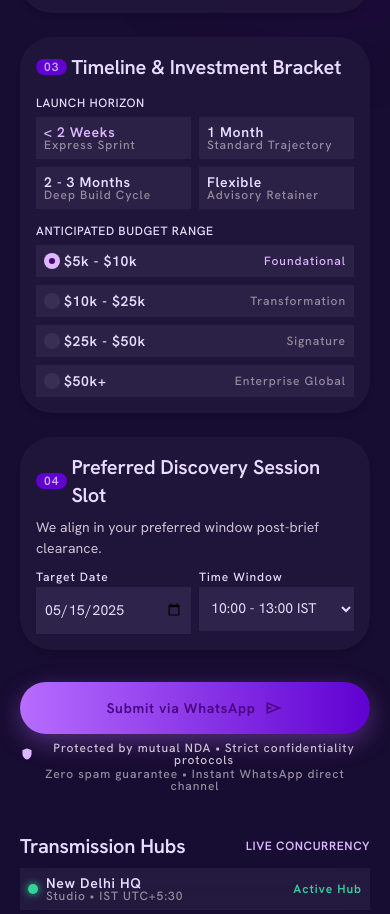
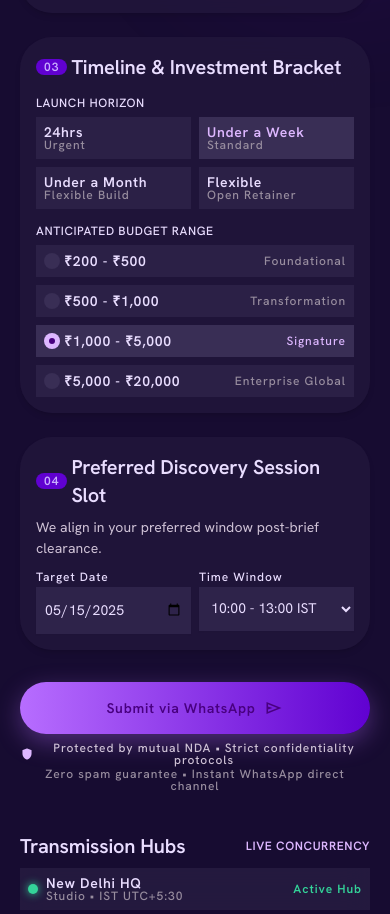
Before and after one commit to ayush-sr0/slr-graphics, a plain HTML site: page stitch_creative_agency_portfolio_website 2/contact_project_inquiry_mobile/code.html in a window 390 px wide. Shown: the part 1502-2416 px from the top of the page. Drawn offline with nearby package versions, Linux system fonts and the light colour scheme.

Commit message:
Update Section 03 mobile timeline categories and INR budget brackets to match desktop

```diff
--- a/stitch_creative_agency_portfolio_website 2/contact_project_inquiry_mobile/code.html
+++ b/stitch_creative_agency_portfolio_website 2/contact_project_inquiry_mobile/code.html
@@ -129,24 +129,24 @@
 <span class="font-label-sm text-label-sm text-on-surface font-medium uppercase tracking-wider">Launch Horizon</span>
 <div class="grid grid-cols-2 gap-2" id="horizon-group">
 <label class="flex flex-col p-space-sm rounded-DEFAULT bg-surface-container-highest/50 cursor-pointer text-left transition-all hover:bg-surface-container-highest">
-<input checked="" class="sr-only" name="horizon" type="radio" value="2w"/>
-<span class="font-label-md text-label-md text-on-surface font-semibold horizon-title text-primary">&lt; 2 Weeks</span>
-<span class="font-label-sm text-label-sm text-outline">Express Sprint</span>
+<input class="sr-only" name="horizon" type="radio" value="24hrs"/>
+<span class="font-label-md text-label-md text-on-surface font-semibold horizon-title">24hrs</span>
+<span class="font-label-sm text-label-sm text-outline">Urgent</span>
+</label>
+<label class="flex flex-col p-space-sm rounded-DEFAULT bg-surface-container-highest cursor-pointer text-left transition-all">
+<input checked="" class="sr-only" name="horizon" type="radio" value="week"/>
+<span class="font-label-md text-label-md text-on-surface font-semibold horizon-title text-primary">Under a Week</span>
+<span class="font-label-sm text-label-sm text-outline">Standard</span>
 </label>
 <label class="flex flex-col p-space-sm rounded-DEFAULT bg-surface-container-highest/50 cursor-pointer text-left transition-all hover:bg-surface-container-highest">
-<input class="sr-only" name="horizon" type="radio" value="1m"/>
-<span class="font-label-md text-label-md text-on-surface font-semibold horizon-title">1 Month</span>
-<span class="font-label-sm text-label-sm text-outline">Standard Trajectory</span>
-</label>
-<label class="flex flex-col p-space-sm rounded-DEFAULT bg-surface-container-highest/50 cursor-pointer text-left transition-all hover:bg-surface-container-highest">
-<input class="sr-only" name="horizon" type="radio" value="3m"/>
-<span class="font-label-md text-label-md text-on-surface font-semibold horizon-title">2 - 3 Months</span>
-<span class="font-label-sm text-label-sm text-outline">Deep Build Cycle</span>
+<input class="sr-only" name="horizon" type="radio" value="month"/>
+<span class="font-label-md text-label-md text-on-surface font-semibold horizon-title">Under a Month</span>
+<span class="font-label-sm text-label-sm text-outline">Flexible Build</span>
 </label>
 <label class="flex flex-col p-space-sm rounded-DEFAULT bg-surface-container-highest/50 cursor-pointer text-left transition-all hover:bg-surface-container-highest">
 <input class="sr-only" name="horizon" type="radio" value="flex"/>
 <span class="font-label-md text-label-md text-on-surface font-semibold horizon-title">Flexible</span>
-<span class="font-label-sm text-label-sm text-outline">Advisory Retainer</span>
+<span class="font-label-sm text-label-sm text-outline">Open Retainer</span>
 </label>
 </div>
 </div>
@@ -156,41 +156,41 @@
 <div class="flex flex-col gap-2" id="budget-group">
 <label class="flex items-center justify-between p-space-sm rounded-DEFAULT bg-surface-container-highest/50 cursor-pointer transition-all hover:bg-surface-container-highest">
 <div class="flex items-center gap-space-xs">
-<input checked="" class="sr-only" name="budget" type="radio" value="5-10"/>
+<input class="sr-only" name="budget" type="radio" value="200-500"/>
+<div class="w-4 h-4 rounded-full bg-surface-variant flex items-center justify-center budget-bullet">
+<div class="w-1.5 h-1.5 rounded-full bg-transparent"></div>
+</div>
+<span class="font-label-md text-label-md text-on-surface font-semibold">₹200 - ₹500</span>
+</div>
+<span class="font-label-sm text-label-sm text-outline">Foundational</span>
+</label>
+<label class="flex items-center justify-between p-space-sm rounded-DEFAULT bg-surface-container-highest/50 cursor-pointer transition-all hover:bg-surface-container-highest">
+<div class="flex items-center gap-space-xs">
+<input class="sr-only" name="budget" type="radio" value="500-1000"/>
+<div class="w-4 h-4 rounded-full bg-surface-variant flex items-center justify-center budget-bullet">
+<div class="w-1.5 h-1.5 rounded-full bg-transparent"></div>
+</div>
+<span class="font-label-md text-label-md text-on-surface font-semibold">₹500 - ₹1,000</span>
+</div>
+<span class="font-label-sm text-label-sm text-outline">Transformation</span>
+</label>
+<label class="flex items-center justify-between p-space-sm rounded-DEFAULT bg-surface-container-highest cursor-pointer transition-all">
+<div class="flex items-center gap-space-xs">
+<input checked="" class="sr-only" name="budget" type="radio" value="1000-5000"/>
 <div class="w-4 h-4 rounded-full bg-primary flex items-center justify-center budget-bullet">
 <div class="w-1.5 h-1.5 rounded-full bg-on-primary"></div>
 </div>
-<span class="font-label-md text-label-md text-on-surface font-semibold">$5k - $10k</span>
+<span class="font-label-md text-label-md text-on-surface font-semibold">₹1,000 - ₹5,000</span>
 </div>
-<span class="font-label-sm text-label-sm text-primary">Foundational</span>
+<span class="font-label-sm text-label-sm text-primary">Signature</span>
 </label>
 <label class="flex items-center justify-between p-space-sm rounded-DEFAULT bg-surface-container-highest/50 cursor-pointer transition-all hover:bg-surface-container-highest">
 <div class="flex items-center gap-space-xs">
-<input class="sr-only" name="budget" type="radio" value="10-25"/>
+<input class="sr-only" name="budget" type="radio" value="5000-20000"/>
 <div class="w-4 h-4 rounded-full bg-surface-variant flex items-center justify-center budget-bullet">
 <div class="w-1.5 h-1.5 rounded-full bg-transparent"></div>
 </div>
-<span class="font-label-md text-label-md text-on-surface font-semibold">$10k - $25k</span>
-</div>
-<span class="font-label-sm text-label-sm text-outline">Transformation</span>
-</label>
-<label class="flex items-center justify-between p-space-sm rounded-DEFAULT bg-surface-container-highest/50 cursor-pointer transition-all hover:bg-surface-container-highest">
-<div class="flex items-center gap-space-xs">
-<input class="sr-only" name="budget" type="radio" value="25-50"/>
-<div class="w-4 h-4 rounded-full bg-surface-variant flex items-center justify-center budget-bullet">
-<div class="w-1.5 h-1.5 rounded-full bg-transparent"></div>
-</div>
-<span class="font-label-md text-label-md text-on-surface font-semibold">$25k - $50k</span>
-</div>
-<span class="font-label-sm text-label-sm text-outline">Signature</span>
-</label>
-<label class="flex items-center justify-between p-space-sm rounded-DEFAULT bg-surface-container-highest/50 cursor-pointer transition-all hover:bg-surface-container-highest">
-<div class="flex items-center gap-space-xs">
-<input class="sr-only" name="budget" type="radio" value="50+"/>
-<div class="w-4 h-4 rounded-full bg-surface-variant flex items-center justify-center budget-bullet">
-<div class="w-1.5 h-1.5 rounded-full bg-transparent"></div>
-</div>
-<span class="font-label-md text-label-md text-on-surface font-semibold">$50k+</span>
+<span class="font-label-md text-label-md text-on-surface font-semibold">₹5,000 - ₹20,000</span>
 </div>
 <span class="font-label-sm text-label-sm text-outline">Enterprise Global</span>
 </label>
```
Also changed, not shown: mobile/contact/code.html (+37 -37 lines).
